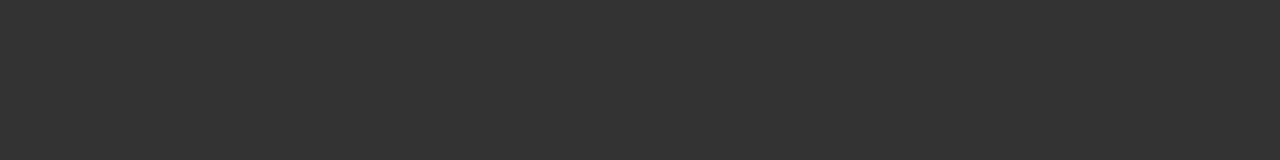
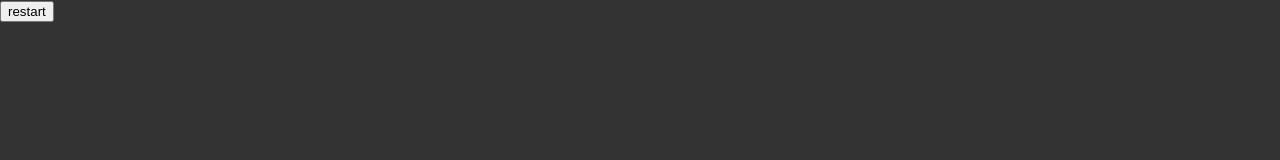
Before and after one commit to chrisbolin/stormcoins, a React (Create React App) app: page / in a window 1280 px wide. Shown: the top 160 px of the page. Built offline with nearby package versions, Linux system fonts and the light colour scheme.

Commit message:
restart button

```diff
--- a/src/App.tsx
+++ b/src/App.tsx
@@ -1,6 +1,13 @@
 import React, { createContext, memo, useContext } from "react";
 import "./App.css";
-import { initialGameState, GameAction, useGameLoop } from "./gameLoop";
+import {
+  initialGameState,
+  GameAction,
+  useGameLoop,
+  startEngine,
+  stopEngine,
+  restart
+} from "./gameLoop";
 
 const DispatchContext = createContext((action: GameAction) => {});
 const StateContext = createContext(initialGameState);
@@ -30,22 +37,17 @@ const Game = memo(function() {
   return (
     <div
       className="game"
-      onMouseDown={() => dispatch({ type: "start_engine" })}
-      onMouseUp={() => dispatch({ type: "stop_engine" })}
-      onTouchStart={() => dispatch({ type: "start_engine" })}
-      onTouchEnd={() => dispatch({ type: "stop_engine" })}
+      onMouseDown={() => dispatch(startEngine)}
+      onMouseUp={() => dispatch(stopEngine)}
+      onTouchStart={() => dispatch(startEngine)}
+      onTouchEnd={() => dispatch(stopEngine)}
     >
       <Vehicle />
       <Platform />
-      <TestComponent value="Game child" />
+      <button onClick={() => dispatch(restart)}>restart</button>
     </div>
   );
 });
-
-function TestComponent({ value }: { value: String }) {
-  console.log(value);
-  return <span />;
-}
 
 function App() {
   const [state, dispatch] = useGameLoop();
--- a/src/gameLoop.tsx
+++ b/src/gameLoop.tsx
@@ -2,7 +2,7 @@ import { useEffect, useCallback, useReducer, Dispatch } from "react";
 
 // PHYSICAL CONSTANTS
 const FORCE_GRAVITY = 0.001; // note: dt is in milliseconds
-const FORCE_ENGINE = FORCE_GRAVITY * 2;
+const FORCE_ENGINE = 2 * FORCE_GRAVITY;
 
 // STATE
 export interface GameState {
@@ -27,9 +27,10 @@ export const initialGameState: GameState = {
 const TICK = "tick";
 const START_ENGINE = "start_engine";
 const STOP_ENGINE = "stop_engine";
+const RESTART = "restart";
 
 interface BasicAction {
-  type: typeof START_ENGINE | typeof STOP_ENGINE;
+  type: typeof START_ENGINE | typeof STOP_ENGINE | typeof RESTART;
 }
 
 interface TickAction {
@@ -39,20 +40,21 @@ interface TickAction {
 
 export type GameAction = TickAction | BasicAction;
 
+export const startEngine: GameAction = { type: START_ENGINE };
+export const stopEngine: GameAction = { type: STOP_ENGINE };
+export const restart: GameAction = { type: RESTART };
+
 export function gameReducer(state: GameState, action: GameAction) {
   switch (action.type) {
     case TICK:
       const dt = action.timestamp - state.timestamp;
-
       // velocity
       const velocityY =
         state.velocityY +
         (FORCE_ENGINE * Number(state.engine) - FORCE_GRAVITY) * dt;
-
       // position
       const positionX = state.positionX + state.velocityX;
       const positionY = state.positionY + state.velocityY;
-
       return {
         ...state,
         timestamp: action.timestamp,
@@ -64,8 +66,10 @@ export function gameReducer(state: GameState, action: GameAction) {
       return { ...state, engine: true };
     case STOP_ENGINE:
       return { ...state, engine: false };
+    case RESTART:
+      return { ...initialGameState, timestamp: state.timestamp };
     default:
-      throw new Error(`Invalid action: ${action}`);
+      throw new Error(`Invalid action: ${JSON.stringify(action)}`);
   }
 }
 
```
